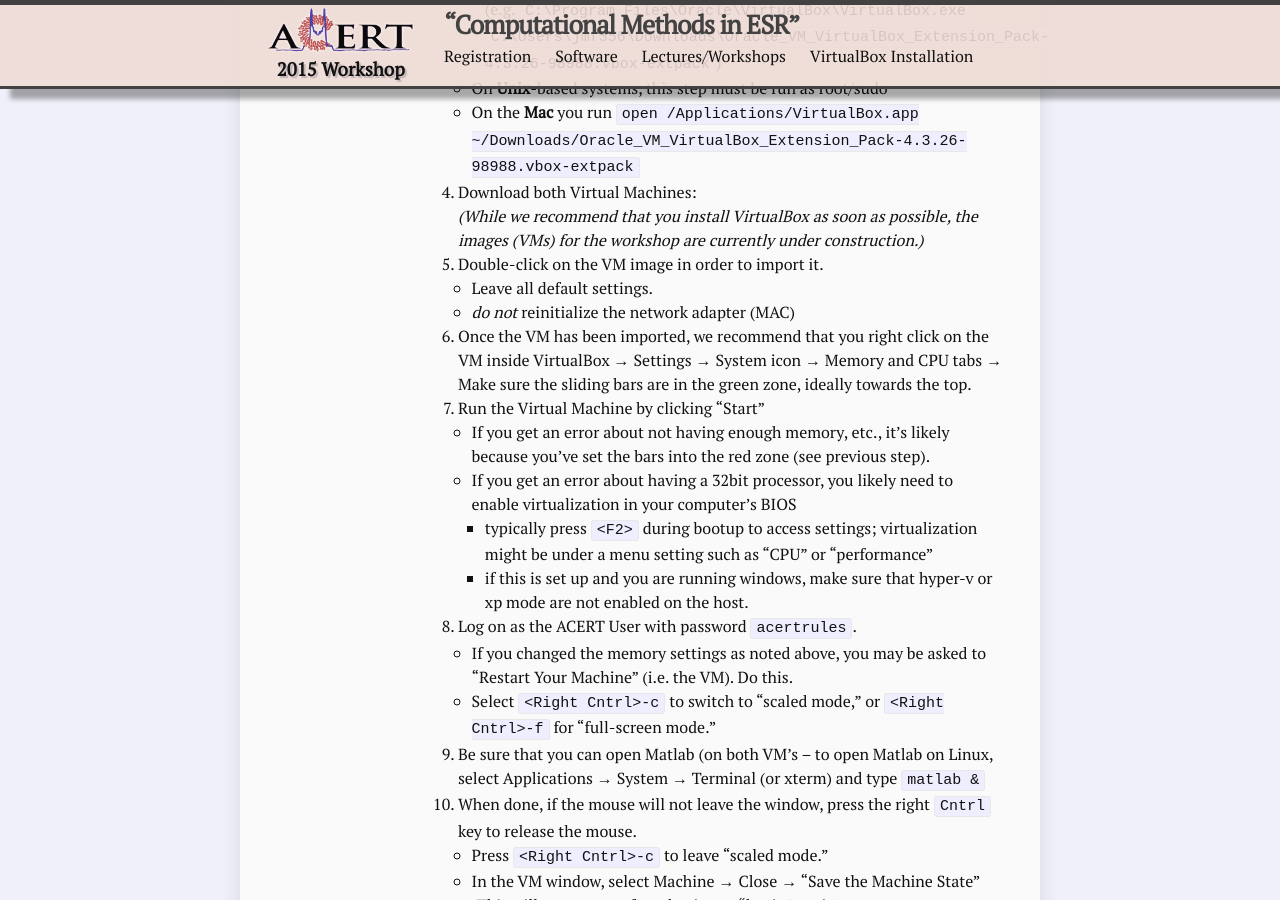
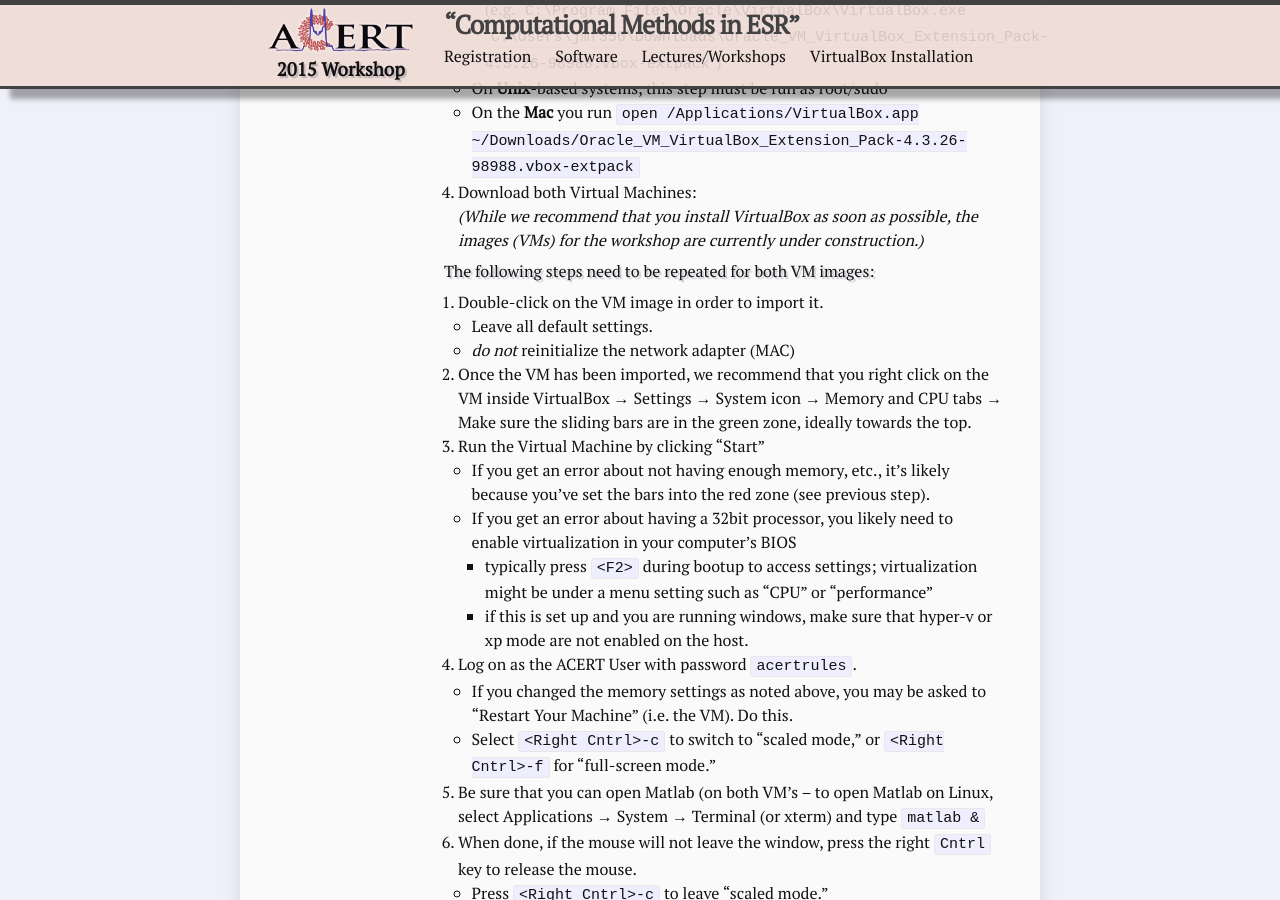
Before and after one commit to jmfranck/acert.github.io, a Jekyll site: the page built from VirtualBox.md, in a window 1280 px wide and 900 px high, scrolled down 846 px. Built offline with Jekyll 4.4.1, drawn with Linux system fonts in a browser that asks for light colours.

Commit message:
update VM instructions

```diff
--- a/VirtualBox.md
+++ b/VirtualBox.md
@@ -39,6 +39,9 @@ We *strongly* recommend that you complete this procedure before attending the co
         * (less preferred) [as one file]().
 {% else %}
 *(While we recommend that you install VirtualBox as soon as possible, the images (VMs) for the workshop are currently under construction.)*{% endif %}
+
+####The following steps need to be repeated for both VM images:
+
 1. Double-click on the VM image in order to import it.
     * Leave all default settings.
     * *do not* reinitialize the network adapter (MAC)
```
